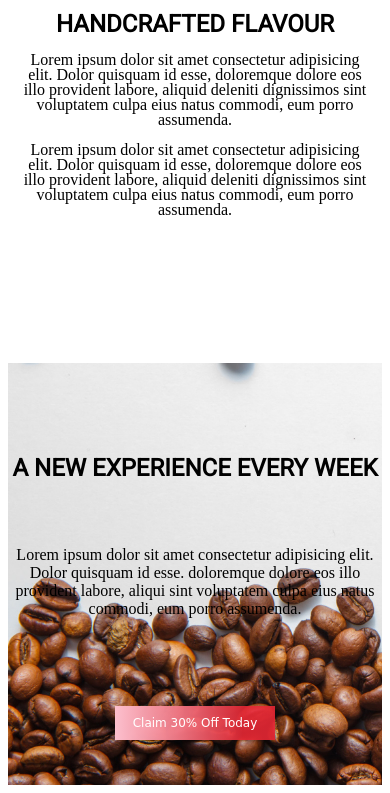
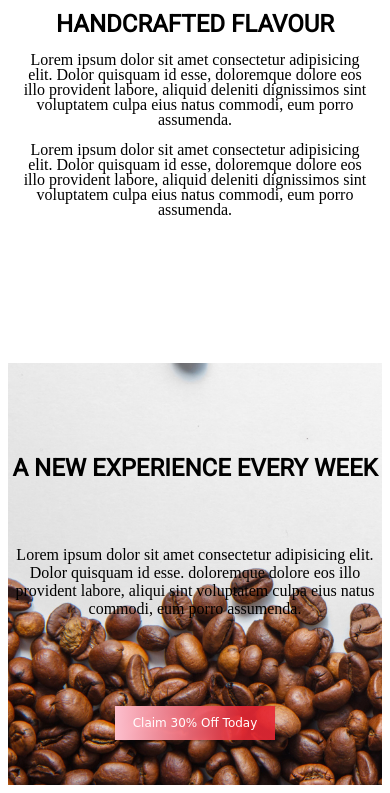
Before and after one commit to morzook/coffee-shop, a plain HTML site: page index.html in a window 390 px wide. Shown: the part 3818-4611 px from the top of the page. Drawn offline with Linux system fonts and the light colour scheme; a web font is replaced by a local one.

Commit message:
new mobil bg

```diff
--- a/mobile.css
+++ b/mobile.css
@@ -249,7 +249,7 @@ background-repeat: no-repeat;
 
 .experience{
     height: 50vh;
-    background-image: url("coffee-beans-top-view.JPG");
+    background-image: url("coffee-beans-top-view-mobile.JPG");
     /* background-size:cover; */
     background-repeat: no-repeat;
     display: flex;
```
Also changed, not shown: coffee-beans-top-view-mobile.JPG (added).
